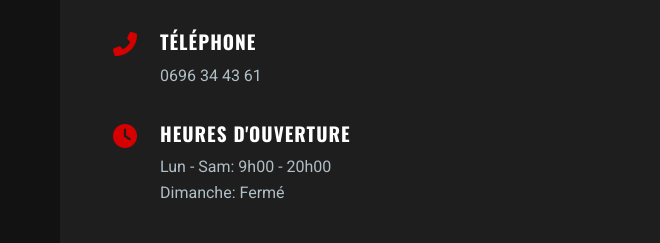
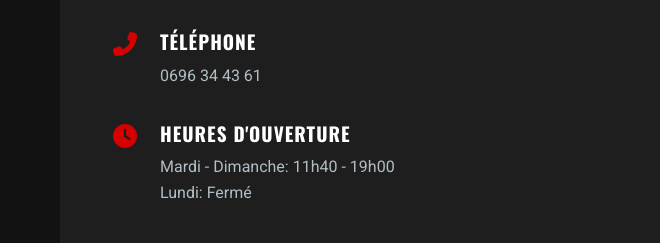
Before and after one commit to anas99910/doctorbike, a plain HTML site: page index.html in a window 1280 px wide. Shown: the part 4317-4560 px from the top of the page, 0-660 px from the left. Drawn offline with nearby package versions, Linux system fonts and the light colour scheme.

Commit message:
Update business hours to Tue-Sun schedule

```diff
--- a/index.html
+++ b/index.html
@@ -257,8 +257,8 @@
                         <i class="fas fa-clock"></i>
                         <div>
                             <h4 data-i18n="contact_hours">Heures d'ouverture</h4>
-                            <p data-i18n="contact_mon_sat">Lun - Sam: 9h00 - 20h00</p>
-                            <p data-i18n="contact_sun">Dimanche: Fermé</p>
+                            <p data-i18n="contact_mon_sat">Mardi - Dimanche: 11h40 - 19h00</p>
+                            <p data-i18n="contact_sun">Lundi: Fermé</p>
                         </div>
                     </div>
 
--- a/js/translations.js
+++ b/js/translations.js
@@ -29,8 +29,8 @@ const translations = {
         contact_title: "Contactez-nous",
         contact_subtitle: "Nous serions ravis de vous entendre",
         contact_hours: "Heures d'ouverture",
-        contact_mon_sat: "Lun - Sam: 9h00 - 20h00",
-        contact_sun: "Dimanche: Fermé",
+        contact_mon_sat: "Mardi - Dimanche: 11h40 - 19h00",
+        contact_sun: "Lundi: Fermé",
         contact_address: "Adresse",
         contact_phone: "Téléphone",
         footer_rights: "&copy; 2026 Doctor Biker Garage. Tous droits réservés."
@@ -65,8 +65,8 @@ const translations = {
         contact_title: "Get In Touch",
         contact_subtitle: "We'd love to hear from you",
         contact_hours: "Opening Hours",
-        contact_mon_sat: "Mon - Sat: 9:00 AM - 8:00 PM",
-        contact_sun: "Sunday: Closed",
+        contact_mon_sat: "Tue - Sun: 11:40 AM - 7:00 PM",
+        contact_sun: "Monday: Closed",
         contact_address: "Address",
         contact_phone: "Phone",
         footer_rights: "&copy; 2026 Doctor Biker Garage. All rights reserved."
```
